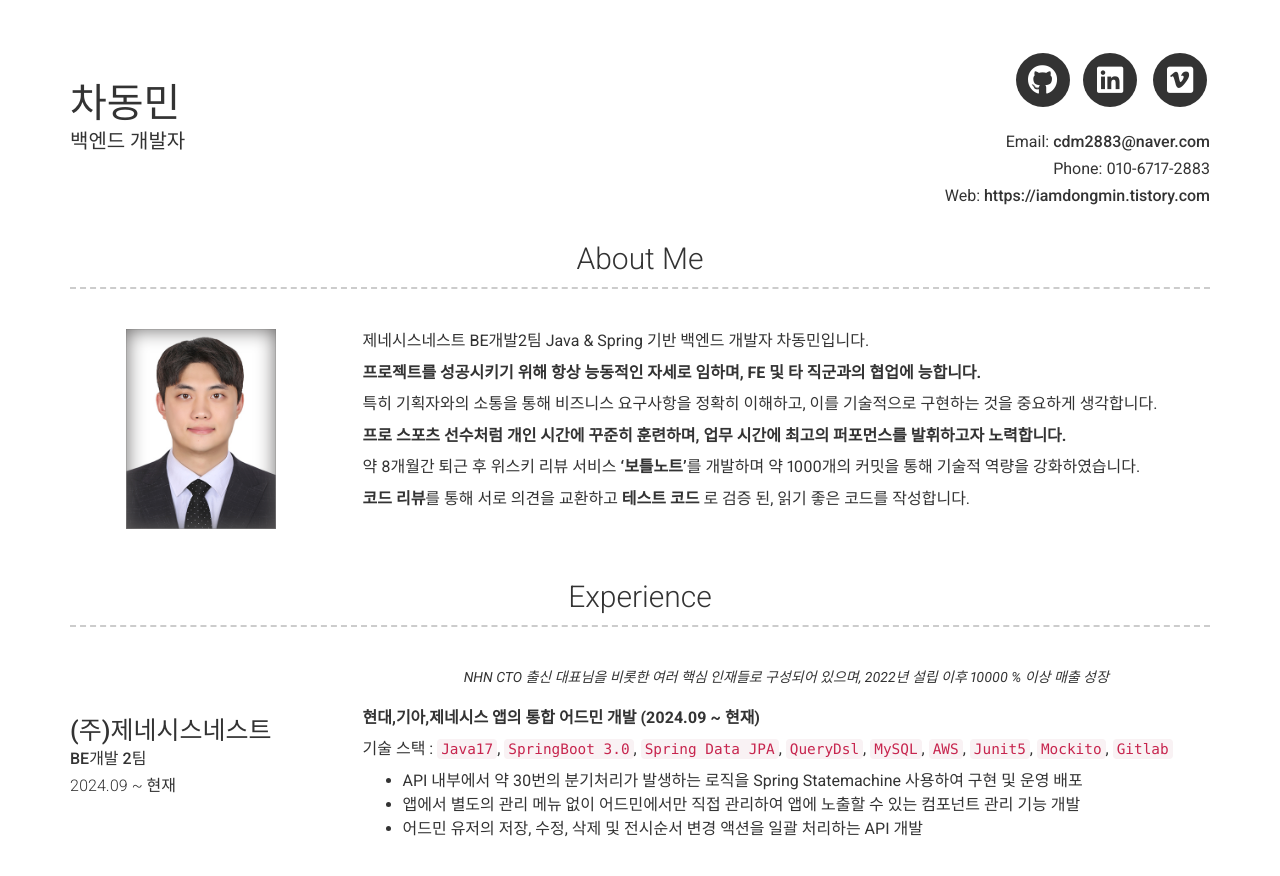
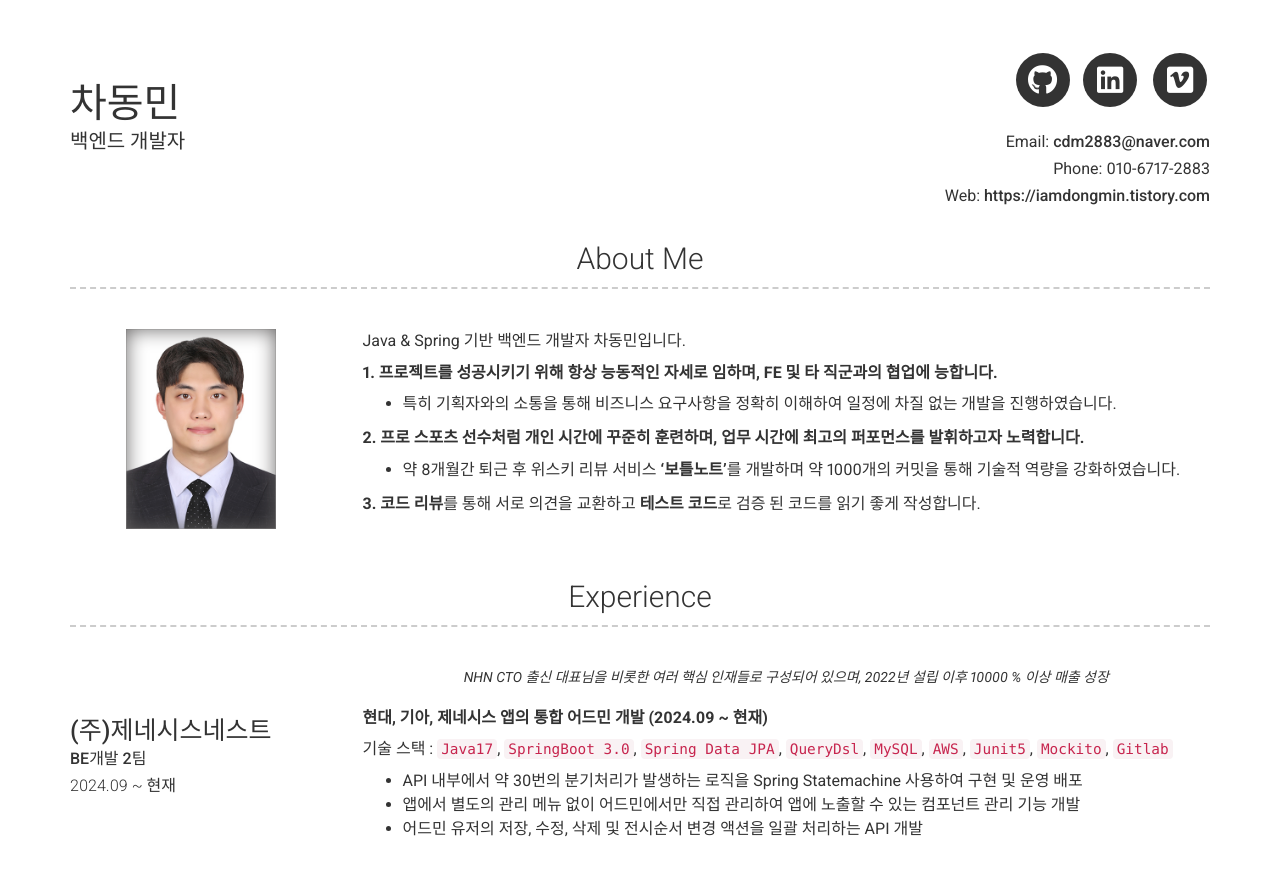
Before and after one commit to chadongmin/chadongmin.github.io, a Jekyll site: the page built from index.md, in a window 1280 px wide and 900 px high. Shown: the top 876 px of the window. Built offline with Jekyll 4.4.1, drawn with Linux system fonts in a browser that asks for light colours; nearby versions of some CDN libraries.

Commit message:
이력서 v2

```diff
--- a/_config.yml
+++ b/_config.yml
@@ -47,17 +47,17 @@ additional_links:
 # about_title: About Me (Use this to override about section title)
 about_profile_image: images/profile_image.jpg
 about_content: | # this will include new lines to allow paragraphs
-  제네시스네스트 BE개발2팀 Java & Spring 기반 백엔드 개발자 차동민입니다.
+  Java & Spring 기반 백엔드 개발자 차동민입니다.
 
-  **프로젝트를 성공시키기 위해 항상 능동적인 자세로 임하며, FE 및 타 직군과의 협업에 능합니다.**
+  **1. 프로젝트를 성공시키기 위해 항상 능동적인 자세로 임하며, FE 및 타 직군과의 협업에 능합니다.**
 
-  특히 기획자와의 소통을 통해 비즈니스 요구사항을 정확히 이해하고, 이를 기술적으로 구현하는 것을 중요하게 생각합니다.
+  - 특히 기획자와의 소통을 통해 비즈니스 요구사항을 정확히 이해하여 일정에 차질 없는 개발을 진행하였습니다.
 
-  **프로 스포츠 선수처럼 개인 시간에 꾸준히 훈련하며, 업무 시간에 최고의 퍼포먼스를 발휘하고자 노력합니다.**
+  **2. 프로 스포츠 선수처럼 개인 시간에 꾸준히 훈련하며, 업무 시간에 최고의 퍼포먼스를 발휘하고자 노력합니다.**
 
-  약 8개월간 퇴근 후 위스키 리뷰 서비스 **'보틀노트'**를 개발하며 약 1000개의 커밋을 통해 기술적 역량을 강화하였습니다.
+  - 약 8개월간 퇴근 후 위스키 리뷰 서비스 **'보틀노트'**를 개발하며 약 1000개의 커밋을 통해 기술적 역량을 강화하였습니다.
 
-  **코드 리뷰**를 통해 서로 의견을 교환하고 **테스트 코드** 로 검증 된, 읽기 좋은 코드를 작성합니다.
+  **3. 코드 리뷰**를 통해 서로 의견을 교환하고 **테스트 코드**로 검증 된 코드를 읽기 좋게 작성합니다.
 content:
   #경력
   - title: Experience
@@ -74,7 +74,7 @@ content:
 
         description: | # this will include new lines to allow paragraphs
 
-          **현대,기아,제네시스 앱의 통합 어드민 개발 (2024.09 ~ 현재)**
+          **현대, 기아, 제네시스 앱의 통합 어드민 개발 (2024.09 ~ 현재)**
 
             기술 스택 : `Java17`, `SpringBoot 3.0`, `Spring Data JPA`, `QueryDsl`, `MySQL`, `AWS`, `Junit5`, `Mockito`, `Gitlab`
 
```
